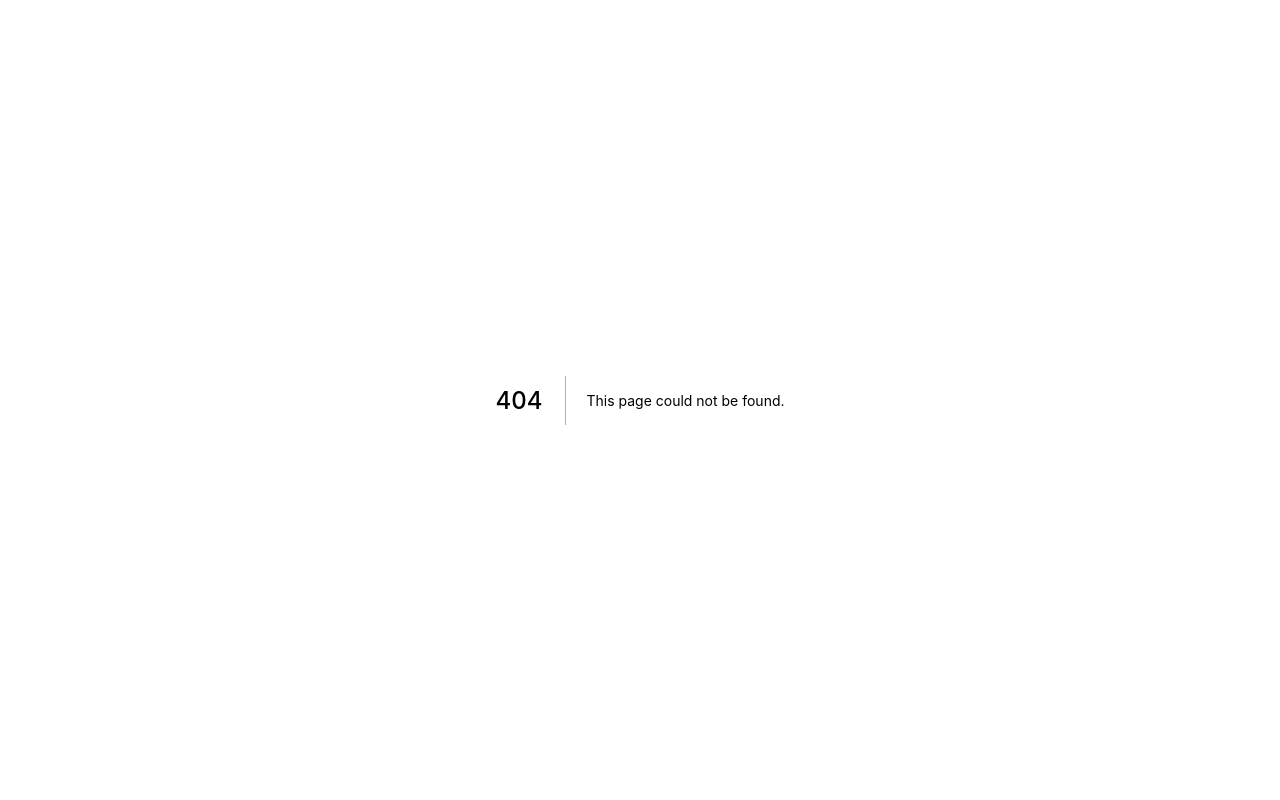
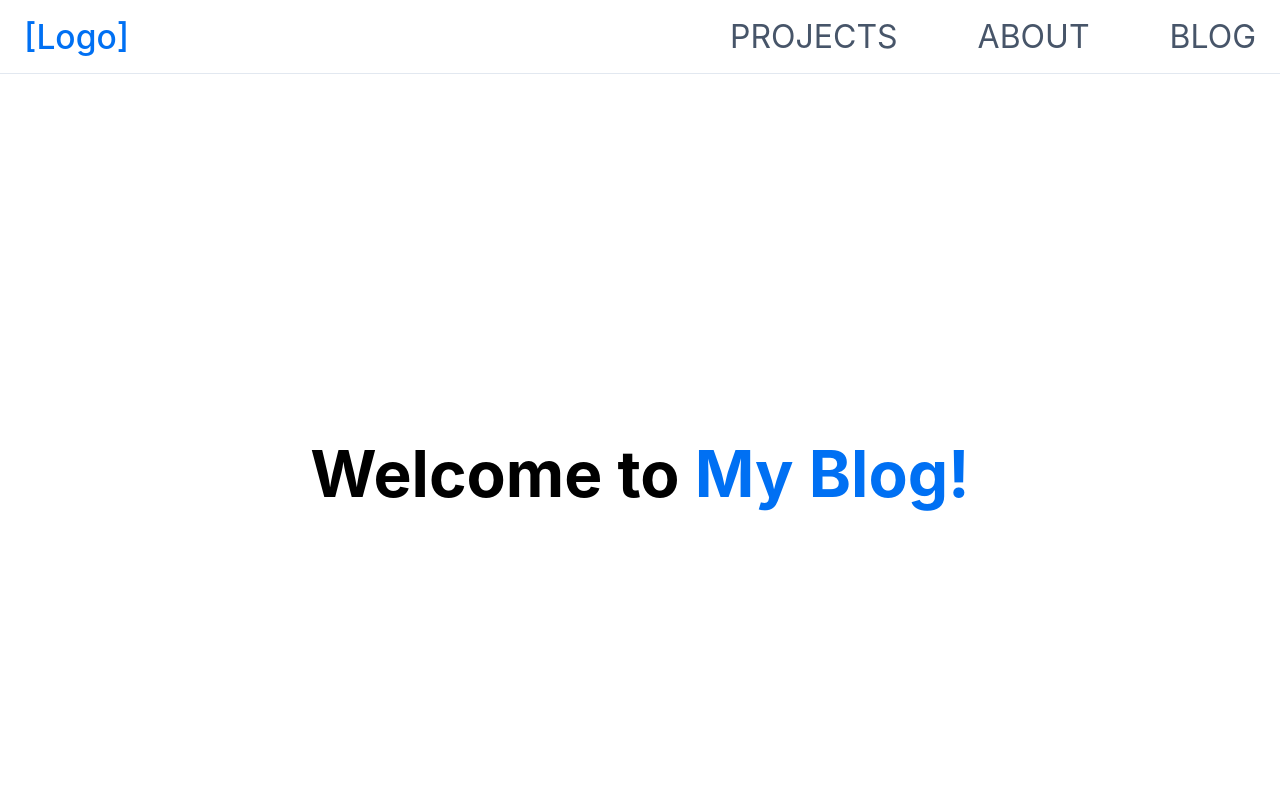
Before and after one commit to raycastillo3/myPortfolio, a Next.js app: page /blog in a window 1280 px wide. Before the commit this address had no page. Shown: the top 800 px of the page. Built offline with nearby package versions, Linux system fonts and the light colour scheme.

Commit message:
ReadMe updated

```diff
--- a/pages/_app.js
+++ b/pages/_app.js
@@ -1,7 +1,19 @@
 import '../styles/globals.css'
+import Layout from './components/Layout'
 
 function MyApp({ Component, pageProps }) {
-  return <Component {...pageProps} />
+  return (
+    <Layout>
+      <Component {...pageProps} />
+    </Layout>
+
+
+
+
+
+
+  )
+
 }
 
 export default MyApp
--- /dev/null
+++ b/pages/blog.js
@@ -0,0 +1,21 @@
+import Head from 'next/head'
+import styles from '../styles/Home.module.css'
+
+export default function Blog() {
+  return (
+    <div className={styles.container}>
+      <Head>
+        <title> Blog | Ray's Portfolio</title>
+        <meta name="description" content="Generated by create next app" />
+        <link rel="icon" href="/favicon.ico" />
+      </Head>
+
+      <main className={styles.main}>
+        <h1 className={styles.title}>
+          Welcome to <a> My Blog!</a>
+        </h1>
+      </main>
+
+    </div>
+  )
+}
--- /dev/null
+++ b/pages/components/Layout.js
@@ -0,0 +1,64 @@
+import Link from 'next/link'
+import styles from '../../styles/Layout.module.css';
+import {useState} from "react";
+import styles2 from '../../styles/Home.module.css';
+import Image from 'next/image'
+import {IoLogoVercel} from 'react-icons/io';
+
+
+export default function Layout ({ children }) {
+
+    const [isOpen, setIsOpen] = useState(false);
+    const openMenu = ()=> setIsOpen(!isOpen);
+
+    return <>
+        <header className={styles.header}>
+            <nav className={styles.navbar}>
+                <Link href='/'>
+                    <a className={styles.navlogo}> [Logo] </a>
+                </Link>
+            <ul className={isOpen === false ?
+                    styles.navmenu : styles.navmenu + ' ' + styles.active}>
+                <li className={styles.navitem}>
+                    <Link href='/'>
+                        <a className={styles.navlink}>Projects</a>
+                    </Link>
+                </li>
+                <li className={styles.navitem}>
+                    <Link href='/about'>
+                        <a className={styles.navlink}>About</a>
+                    </Link>
+                </li>
+                <li className={styles.navitem}>
+                    <Link href='/blog'>
+                        <a className={styles.navlink}>Blog</a>
+                    </Link>
+                </li>
+            </ul>
+            <button className={isOpen === false ?
+                                styles.hamburger : styles.hamburger + ' '+ styles.active }
+                                onClick={openMenu}>
+                <span className={styles.bar}></span>
+                <span className={styles.bar}></span>
+                <span className={styles.bar}></span>
+            </button>
+            </nav>
+        </header>
+        {children }
+        <div className={styles2.container}>
+                <footer className={styles2.footer}>
+                    <a
+                    href="https://vercel.com?utm_source=create-next-app&utm_medium=default-template&utm_campaign=create-next-app"
+                    target="_blank"
+                    rel="noopener noreferrer"
+                    >
+                    Powered by{' '}
+                    <span className={styles.logo}>
+                        <Image src="/vercel.svg" alt="Vercel Logo" width={72} height={16} />
+                    </span>
+                    </a>
+            </footer>
+        </div>
+
+  </>
+}
--- a/styles/Home.module.css
+++ b/styles/Home.module.css
@@ -19,8 +19,8 @@
 
 .footer {
   width: 100%;
-  height: 100px;
-  border-top: 1px solid #eaeaea;
+  height: 40px;
+  border-top: 2px solid #eaeaea;
   display: flex;
   justify-content: center;
   align-items: center;
--- /dev/null
+++ b/styles/Layout.module.css
@@ -0,0 +1,94 @@
+.header{
+    border-bottom: 1px solid #E2E8F0;
+}
+
+.navbar {
+    display: flex;
+    justify-content: space-between;
+    align-items: center;
+    padding: 1rem 1.5rem;
+}
+
+.hamburger {
+    display: none;
+}
+
+.bar {
+    display: block;
+    width: 35px;
+    height: 3px;
+    margin: 5px auto;
+    -webkit-transition: all 0.3s ease-in-out;
+    transition: all 0.3s ease-in-out;
+    background-color: #222222;
+}
+
+.navmenu {
+    display: flex;
+    justify-content: space-between;
+    align-items: center;
+}
+
+.navitem {
+    margin-left: 5rem;
+}
+
+.navlink{
+    font-size: 2rem;
+    font-weight: 400;
+    color: #475569;
+    text-transform: uppercase;
+}
+
+.navlink:hover{
+    color: #0070f3;
+}
+
+.navlogo {
+    font-size: 2.1rem;
+    font-weight: 500;
+    color: #0070f3;
+}
+
+@media only screen and (max-width: 768px) {
+    .navmenu {
+        position: fixed;
+        left: -100%;
+        top: 5rem;
+        flex-direction: column;
+        background-color: #fff;
+        width: 100%;
+        border-radius: 10px;
+        text-align: center;
+        transition: 0.3s;
+        box-shadow:
+            0 10px 27px rgba(0, 0, 0, 0.05);
+    }
+
+    .navmenu.active {
+        left: 0;
+    }
+
+    .navitem {
+        margin: 2.5rem 0;
+    }
+
+    .hamburger {
+        display: block;
+        cursor: pointer;
+    }
+
+    .hamburger.active .bar:nth-child(2) {
+        opacity: 0;
+    }
+
+    .hamburger.active .bar:nth-child(1) {
+        -webkit-transform: translateY(8px) rotate(45deg);
+        transform: translateY(8px) rotate(45deg);
+    }
+
+    .hamburger.active .bar:nth-child(3) {
+        -webkit-transform: translateY(-8px) rotate(-45deg);
+        transform: translateY(-8px) rotate(-45deg);
+    }
+}
--- a/styles/globals.css
+++ b/styles/globals.css
@@ -14,3 +14,34 @@ a {
 * {
   box-sizing: border-box;
 }
+* {
+  margin: 0;
+  padding: 0;
+  box-sizing: border-box;
+}
+
+html,
+body,
+li {
+  list-style: none;
+}
+
+a {
+  text-decoration: none;
+}
+button {
+background: transparent;
+border: none;
+cursor: pointer;
+padding: 0;
+}
+
+button:hover,
+button:focus {
+  background:transparent;
+}
+
+button:focus {
+  outline: none;
+
+}
```
Also changed, not shown: package.json (+5 -4 lines), pages/about.js (added, +18 -0 lines), pages/index.js (+37 -38 lines), 2 other files (tests, documents, lock files or other folders).
